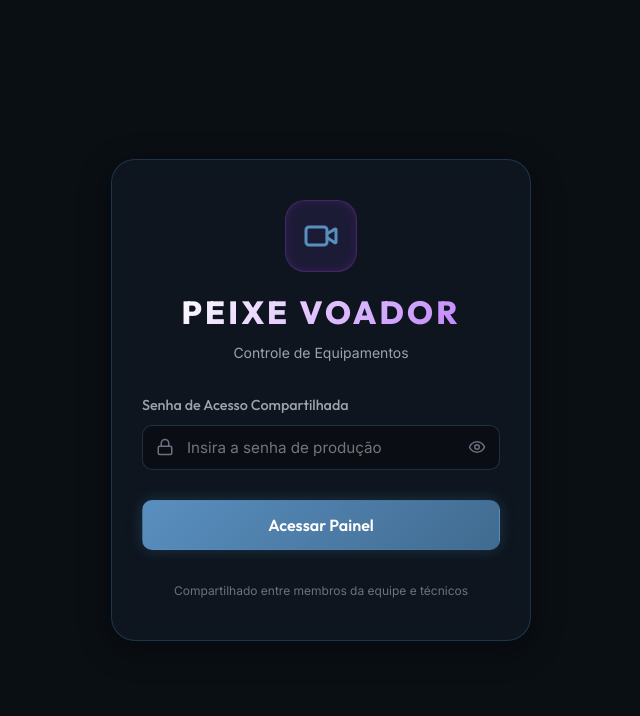
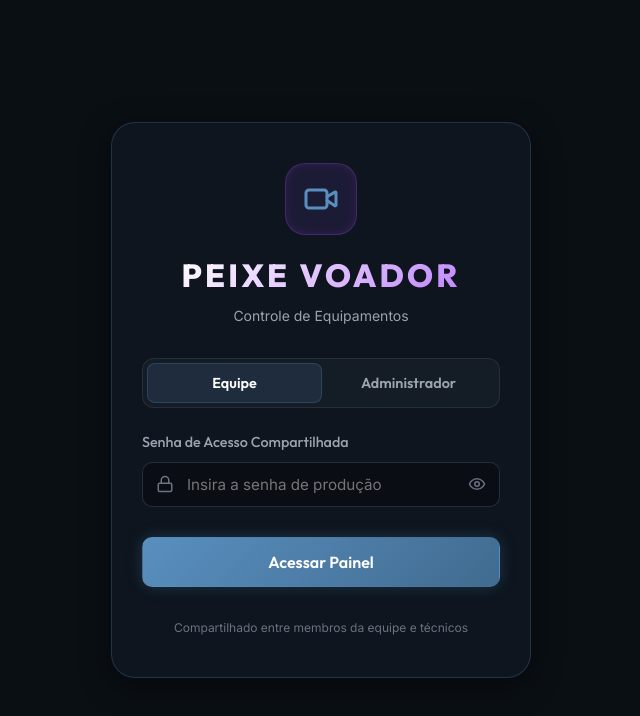
Before and after one commit to nandoarr/audiovisual-equipment-manager, a React (Vite) app: page / in a window 1280 px wide. Shown: the top 716 px of the page, without its empty margins (319-959 px from the left). Built offline with nearby package versions, Linux system fonts and the light colour scheme.

Commit message:
feat: add admin login mode, restrict borrower management to admin, and move quick actions to inventory tab

```diff
--- a/src/App.jsx
+++ b/src/App.jsx
@@ -154,7 +154,9 @@ const MOCK_LOGS = [
 export default function App() {
   // Login Session
   const [isLoggedIn, setIsLoggedIn] = useState(false)
+  const [isAdmin, setIsAdmin] = useState(false)
   const [sharedPassword, setSharedPassword] = useState('producao2026')
+  const [adminPassword, setAdminPassword] = useState('admin2026')
 
   // Database
   const [equipment, setEquipment] = useState([])
@@ -182,6 +184,15 @@ export default function App() {
     const activeSession = sessionStorage.getItem('peixevoador_session_active')
     if (activeSession === 'true') {
       setIsLoggedIn(true)
+      const adminSession = sessionStorage.getItem('peixevoador_session_admin')
+      setIsAdmin(adminSession === 'true')
+    }
+
+    const savedAdminPassword = localStorage.getItem('peixevoador_admin_password')
+    if (savedAdminPassword) {
+      setAdminPassword(savedAdminPassword)
+    } else {
+      localStorage.setItem('peixevoador_admin_password', 'admin2026')
     }
 
     // Loaded Equipment
@@ -230,21 +241,33 @@ export default function App() {
   }
 
   // 2. Auth Actions
-  const handleLogin = () => {
+  const handleLogin = (adminRole) => {
     setIsLoggedIn(true)
+    setIsAdmin(adminRole)
     sessionStorage.setItem('peixevoador_session_active', 'true')
+    sessionStorage.setItem('peixevoador_session_admin', adminRole ? 'true' : 'false')
   }
 
   const handleLogout = () => {
     setIsLoggedIn(false)
+    setIsAdmin(false)
     sessionStorage.removeItem('peixevoador_session_active')
+    sessionStorage.removeItem('peixevoador_session_admin')
   }
 
-  const handleChangePassword = (currentPass, newPass) => {
-    if (currentPass === sharedPassword) {
-      setSharedPassword(newPass)
-      localStorage.setItem('peixevoador_shared_password', newPass)
-      return true
+  const handleChangePassword = (currentPass, newPass, isChangingAdmin = false) => {
+    if (isChangingAdmin) {
+      if (currentPass === adminPassword) {
+        setAdminPassword(newPass)
+        localStorage.setItem('peixevoador_admin_password', newPass)
+        return true
+      }
+    } else {
+      if (currentPass === sharedPassword) {
+        setSharedPassword(newPass)
+        localStorage.setItem('peixevoador_shared_password', newPass)
+        return true
+      }
     }
     return false
   }
@@ -449,6 +472,7 @@ export default function App() {
           equipment={equipment}
           logs={logs}
           people={people}
+          isAdmin={isAdmin}
           onAddEquipment={handleOpenAddModal}
           onUpdateEquipment={handleOpenEditModal}
           onDeleteEquipment={handleDeleteEquipment}
@@ -462,7 +486,11 @@ export default function App() {
           onDeletePerson={handleDeletePerson}
         />
       ) : (
-        <Login onLogin={handleLogin} sharedPassword={sharedPassword} />
+        <Login
+          onLogin={handleLogin}
+          sharedPassword={sharedPassword}
+          adminPassword={adminPassword}
+        />
       )}
 
       {/* Equipment Register / Edit Modal */}
--- a/src/components/Dashboard.jsx
+++ b/src/components/Dashboard.jsx
@@ -42,6 +42,7 @@ export default function Dashboard({
   equipment,
   logs,
   people = [],
+  isAdmin,
   onAddEquipment,
   onUpdateEquipment,
   onDeleteEquipment,
@@ -76,11 +77,30 @@ export default function Dashboard({
   // People registration state
   const [newPersonName, setNewPersonName] = useState('')
 
+  // Admin password states
+  const [adminPasswordForm, setAdminPasswordForm] = useState({ current: '', newPass: '', confirm: '' })
+  const [adminPasswordMsg, setAdminPasswordMsg] = useState({ type: '', text: '' })
+
   const handleAddPersonSubmit = (e) => {
     e.preventDefault()
     if (!newPersonName.trim()) return
     onAddPerson(newPersonName)
     setNewPersonName('')
+  }
+
+  const handleAdminPasswordChange = (e) => {
+    e.preventDefault()
+    if (adminPasswordForm.newPass !== adminPasswordForm.confirm) {
+      setAdminPasswordMsg({ type: 'error', text: 'A nova senha e a confirmação não coincidem.' })
+      return
+    }
+    const success = onChangePassword(adminPasswordForm.current, adminPasswordForm.newPass, true)
+    if (success) {
+      setAdminPasswordMsg({ type: 'success', text: 'Senha do administrador atualizada!' })
+      setAdminPasswordForm({ current: '', newPass: '', confirm: '' })
+    } else {
+      setAdminPasswordMsg({ type: 'error', text: 'Senha atual do administrador incorreta.' })
+    }
   }
 
   // Statistics calculation
@@ -410,42 +430,8 @@ export default function Dashboard({
               </div>
             </div>
 
-            {/* Quick Actions & Recent Log */}
-            <div style={styles.overviewGrid}>
-              <div className="glass-panel" style={styles.overviewCard}>
-                <h3 style={styles.cardTitle}>Painel de Ações Rápidas</h3>
-                <div style={styles.actionButtons}>
-                  <button
-                    className="btn btn-primary"
-                    onClick={() => { setSelectedEquipment(null); onAddEquipment(); }}
-                    style={styles.actionBtn}
-                  >
-                    <Plus size={18} /> Novo Equipamento
-                  </button>
-                  <button
-                    className="btn btn-secondary"
-                    onClick={() => { setActiveTab('inventory'); setStatusFilter('Disponível'); }}
-                    style={styles.actionBtn}
-                  >
-                    <Send size={18} /> Direcionar Equipamento
-                  </button>
-                  <button
-                    className="btn btn-secondary"
-                    onClick={() => { setActiveTab('inventory'); setStatusFilter('Em Uso'); }}
-                    style={styles.actionBtn}
-                  >
-                    <RefreshCw size={18} /> Registrar Devolução
-                  </button>
-                </div>
-                <div style={styles.quickInfoBox}>
-                  <Info size={16} color="var(--color-secondary)" />
-                  <p style={{fontSize: '0.85rem', color: 'var(--text-secondary)'}}>
-                    A senha de acesso atual é compartilhada. Todos os usuários logados usam a mesma base de dados armazenada neste navegador.
-                  </p>
-                </div>
-              </div>
-
-              <div className="glass-panel" style={styles.overviewCard}>
+            {/* Recent Log */}
+            <div className="glass-panel" style={{...styles.overviewCard, width: '100%'}}>
               <h3 style={styles.cardTitle}>Atividade Recente</h3>
                 <div style={styles.recentActivityList}>
                   {logs.length === 0 ? (
@@ -470,7 +456,6 @@ export default function Dashboard({
                 </div>
               </div>
           </div>
-          </div>
         )}
 
         {/* TAB 2: INVENTORY */}
@@ -517,12 +502,14 @@ export default function Dashboard({
                   </select>
                 </div>
 
+                {isAdmin && (
                   <button
                     className="btn btn-primary"
                     onClick={() => { setSelectedEquipment(null); onAddEquipment(); }}
                   >
                     <Plus size={16} /> Cadastrar
                   </button>
+                )}
               </div>
             </div>
 
@@ -691,12 +678,50 @@ export default function Dashboard({
                 </div>
               </div>
 
-              {/* Right Column: People Registration */}
+              {/* Right Column: Actions & People */}
+              <div style={styles.rightColumnLayout}>
+                {/* Card 1: Ações Rápidas */}
+                <div className="glass-panel" style={styles.peopleCard}>
+                  <div style={styles.peopleHeader}>
+                    <Sliders size={20} color="var(--color-primary)" />
+                    <h3 style={styles.peopleTitle}>Ações Rápidas</h3>
+                  </div>
+                  <div style={styles.actionButtonsContainer}>
+                    {isAdmin && (
+                      <button
+                        className="btn btn-primary"
+                        onClick={() => { setSelectedEquipment(null); onAddEquipment(); }}
+                        style={styles.rightActionBtn}
+                      >
+                        <Plus size={18} /> Novo Equipamento
+                      </button>
+                    )}
+                    <button
+                      className="btn btn-secondary"
+                      onClick={() => setStatusFilter('Disponível')}
+                      style={styles.rightActionBtn}
+                    >
+                      <Send size={16} /> Filtrar Disponíveis
+                    </button>
+                    <button
+                      className="btn btn-secondary"
+                      onClick={() => setStatusFilter('Em Uso')}
+                      style={styles.rightActionBtn}
+                    >
+                      <RefreshCw size={16} /> Filtrar Em Uso
+                    </button>
+                  </div>
+                </div>
+
+                {/* Card 2: Cadastro de Pessoas */}
                 <div className="glass-panel" style={styles.peopleCard}>
                   <div style={styles.peopleHeader}>
                     <Users size={20} color="var(--color-primary)" />
                     <h3 style={styles.peopleTitle}>Cadastro de Pessoas</h3>
                   </div>
+
+                  {isAdmin ? (
+                    <>
                       <p style={styles.peopleDesc}>
                         Cadastre as pessoas autorizadas a retirar equipamentos.
                       </p>
@@ -715,6 +740,15 @@ export default function Dashboard({
                           <UserPlus size={16} />
                         </button>
                       </form>
+                    </>
+                  ) : (
+                    <div style={styles.adminRestrictionNotice}>
+                      <Lock size={16} color="var(--text-muted)" style={{ minWidth: '16px' }} />
+                      <span style={{ fontSize: '0.8rem', color: 'var(--text-muted)' }}>
+                        Cadastro restrito a administradores.
+                      </span>
+                    </div>
+                  )}
 
                   <div style={styles.peopleList}>
                     {people.length === 0 ? (
@@ -730,6 +764,7 @@ export default function Dashboard({
                                 Em Uso
                               </span>
                             )}
+                            {isAdmin && (
                               <button
                                 type="button"
                                 className="btn btn-secondary btn-icon"
@@ -739,10 +774,12 @@ export default function Dashboard({
                               >
                                 <Trash2 size={13} color="#fca5a5" />
                               </button>
+                            )}
                           </div>
                         )
                       })
                     )}
+                  </div>
                 </div>
               </div>
             </div>
@@ -896,6 +933,69 @@ export default function Dashboard({
                 </form>
               </div>
 
+              {/* Change Admin Password Block (Admin Only) */}
+              {isAdmin && (
+                <div className="glass-panel" style={styles.settingsCard}>
+                  <h3 style={styles.cardTitle}>Senha do Administrador</h3>
+                  <p style={styles.cardDescription}>
+                    Altere a senha de acesso administrativo ao painel.
+                  </p>
+
+                  <form onSubmit={handleAdminPasswordChange} style={{marginTop: '20px'}}>
+                    <div className="form-group">
+                      <label htmlFor="currentAdminPass">Senha Atual do Administrador</label>
+                      <input
+                        type="password"
+                        id="currentAdminPass"
+                        className="form-input"
+                        required
+                        value={adminPasswordForm.current}
+                        onChange={(e) => setAdminPasswordForm(prev => ({ ...prev, current: e.target.value }))}
+                      />
+                    </div>
+
+                    <div className="form-group">
+                      <label htmlFor="newAdminPass">Nova Senha do Administrador</label>
+                      <input
+                        type="password"
+                        id="newAdminPass"
+                        className="form-input"
+                        required
+                        value={adminPasswordForm.newPass}
+                        onChange={(e) => setAdminPasswordForm(prev => ({ ...prev, newPass: e.target.value }))}
+                      />
+                    </div>
+
+                    <div className="form-group">
+                      <label htmlFor="confirmAdminPass">Confirmar Nova Senha</label>
+                      <input
+                        type="password"
+                        id="confirmAdminPass"
+                        className="form-input"
+                        required
+                        value={adminPasswordForm.confirm}
+                        onChange={(e) => setAdminPasswordForm(prev => ({ ...prev, confirm: e.target.value }))}
+                      />
+                    </div>
+
+                    {adminPasswordMsg.text && (
+                      <div style={{
+                        ...styles.msgBox,
+                        color: adminPasswordMsg.type === 'success' ? '#34d399' : '#f87171',
+                        background: adminPasswordMsg.type === 'success' ? 'rgba(52, 211, 153, 0.1)' : 'rgba(248, 113, 113, 0.1)',
+                        border: `1px solid ${adminPasswordMsg.type === 'success' ? 'rgba(52, 211, 153, 0.2)' : 'rgba(248, 113, 113, 0.2)'}`
+                      }}>
+                        {adminPasswordMsg.text}
+                      </div>
+                    )}
+
+                    <button type="submit" className="btn btn-primary" style={{marginTop: '10px'}}>
+                      Atualizar Senha Admin
+                    </button>
+                  </form>
+                </div>
+              )}
+
               {/* Data Backup & Restore Block */}
               <div className="glass-panel" style={styles.settingsCard}>
                 <h3 style={styles.cardTitle}>Dados & Backup</h3>
@@ -1557,5 +1657,33 @@ const styles = {
     justifyContent: 'center',
     cursor: 'pointer',
     transition: 'all 0.2s',
-  }
-}
+  },
+  rightColumnLayout: {
+    flex: '1 1 300px',
+    display: 'flex',
+    flexDirection: 'column',
+    gap: '20px',
+  },
+  actionButtonsContainer: {
+    display: 'flex',
+    flexDirection: 'column',
+    gap: '10px',
+    marginTop: '6px',
+  },
+  rightActionBtn: {
+    width: '100%',
+    padding: '10px 14px',
+    justifyContent: 'flex-start',
+    fontSize: '0.85rem',
+  },
+  adminRestrictionNotice: {
+    display: 'flex',
+    alignItems: 'center',
+    gap: '8px',
+    background: 'rgba(255, 255, 255, 0.02)',
+    border: '1px dashed rgba(255, 255, 255, 0.08)',
+    borderRadius: '10px',
+    padding: '12px 14px',
+    marginBottom: '4px',
+  }
+}
--- a/src/components/Login.jsx
+++ b/src/components/Login.jsx
@@ -1,18 +1,28 @@
 import React, { useState } from 'react'
 import { Lock, Video, Eye, EyeOff, AlertTriangle } from 'lucide-react'
 
-export default function Login({ onLogin, sharedPassword }) {
+export default function Login({ onLogin, sharedPassword, adminPassword }) {
+  const [loginMode, setLoginMode] = useState('user')
   const [password, setPassword] = useState('')
   const [showPassword, setShowPassword] = useState(false)
   const [error, setError] = useState('')
 
   const handleSubmit = (e) => {
     e.preventDefault()
-    if (password === sharedPassword) {
-      setError('')
-      onLogin()
+    if (loginMode === 'admin') {
+      if (password === adminPassword) {
+        setError('')
+        onLogin(true)
+      } else {
+        setError('Senha de administrador incorreta. Tente novamente.')
+      }
     } else {
-      setError('Senha compartilhada incorreta. Tente novamente.')
+      if (password === sharedPassword) {
+        setError('')
+        onLogin(false)
+      } else {
+        setError('Senha compartilhada incorreta. Tente novamente.')
+      }
     }
   }
 
@@ -30,9 +40,34 @@ export default function Login({ onLogin, sharedPassword }) {
           <p style={styles.subtitle}>Controle de Equipamentos</p>
         </div>
 
+        <div style={styles.tabContainer}>
+          <button
+            type="button"
+            style={{
+              ...styles.loginTab,
+              ...(loginMode === 'user' ? styles.loginTabActive : {})
+            }}
+            onClick={() => { setLoginMode('user'); setError(''); setPassword(''); }}
+          >
+            Equipe
+          </button>
+          <button
+            type="button"
+            style={{
+              ...styles.loginTab,
+              ...(loginMode === 'admin' ? styles.loginTabActive : {})
+            }}
+            onClick={() => { setLoginMode('admin'); setError(''); setPassword(''); }}
+          >
+            Administrador
+          </button>
+        </div>
+
         <form onSubmit={handleSubmit} style={styles.form}>
           <div className="form-group" style={{ position: 'relative' }}>
-            <label htmlFor="password">Senha de Acesso Compartilhada</label>
+            <label htmlFor="password">
+              {loginMode === 'admin' ? 'Senha do Administrador' : 'Senha de Acesso Compartilhada'}
+            </label>
             <div style={styles.inputWrapper}>
               <span style={styles.inputIcon}>
                 <Lock size={18} color="var(--text-muted)" />
@@ -41,7 +76,7 @@ export default function Login({ onLogin, sharedPassword }) {
                 id="password"
                 type={showPassword ? 'text' : 'password'}
                 className="form-input"
-                placeholder="Insira a senha de produção"
+                placeholder={loginMode === 'admin' ? 'Insira a senha do administrador' : 'Insira a senha de produção'}
                 value={password}
                 onChange={(e) => setPassword(e.target.value)}
                 style={styles.input}
@@ -184,5 +219,31 @@ const styles = {
     marginTop: '32px',
     fontSize: '0.75rem',
     color: 'var(--text-muted)',
+  },
+  tabContainer: {
+    display: 'flex',
+    background: 'rgba(255, 255, 255, 0.03)',
+    border: '1px solid rgba(255, 255, 255, 0.08)',
+    borderRadius: '12px',
+    padding: '4px',
+    marginBottom: '24px',
+  },
+  loginTab: {
+    flex: 1,
+    background: 'transparent',
+    border: 'none',
+    color: 'var(--text-secondary)',
+    padding: '10px',
+    borderRadius: '8px',
+    cursor: 'pointer',
+    fontFamily: 'var(--font-heading)',
+    fontSize: '0.9rem',
+    fontWeight: '600',
+    transition: 'all 0.2s',
+  },
+  loginTabActive: {
+    background: 'rgba(89, 143, 191, 0.15)',
+    color: '#ffffff',
+    border: '1px solid rgba(89, 143, 191, 0.25)',
   }
 }
```
Lines whose indentation alone changed are shown as unchanged.
